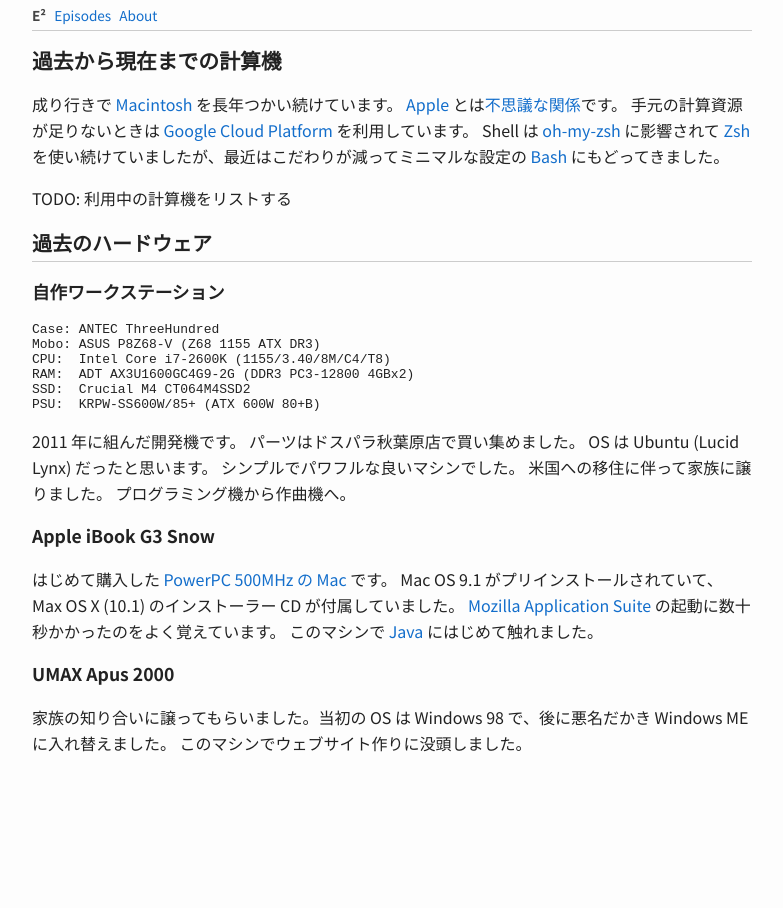
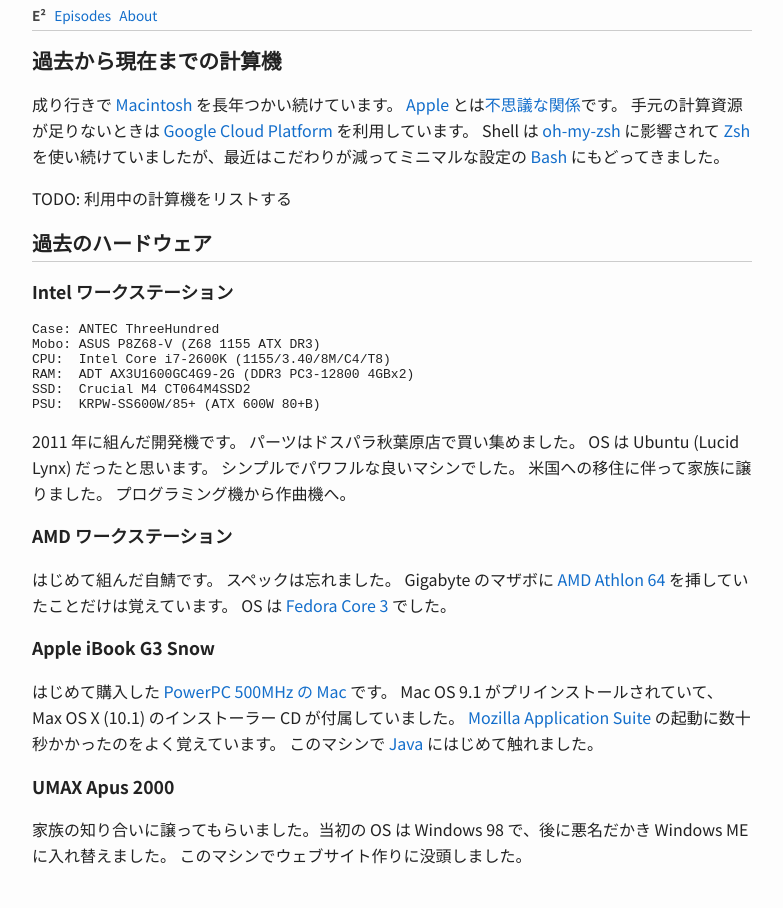
Before and after one commit to toru/ep.torumk.com, a Jekyll site: the page built from _pages/computers.md, in a window 1280 px wide. Shown: the whole page, without its empty margins (248-1031 px from the left). Built offline with Jekyll 4.4.1, drawn with Linux system fonts in a browser that asks for light colours.

Commit message:
pages: add some content on the amd workstation

````diff
--- a/_pages/computers.md
+++ b/_pages/computers.md
@@ -14,7 +14,7 @@
 
 ## 過去のハードウェア
 
-### 自作ワークステーション
+### Intel ワークステーション
 
 ```spec
 Case: ANTEC ThreeHundred
@@ -32,6 +32,13 @@
 米国への移住に伴って家族に譲りました。
 プログラミング機から作曲機へ。
 
+### AMD ワークステーション
+
+はじめて組んだ自鯖です。
+スペックは忘れました。
+Gigabyte のマザボに [AMD Athlon 64](https://en.wikipedia.org/wiki/Athlon_64) を挿していたことだけは覚えています。
+OS は [Fedora Core 3](https://fedoraproject.org/wiki/Releases/HistoricalSchedules#Fedora_Core_3_.28Codename:_Heidelberg.29) でした。
+
 ### Apple iBook G3 Snow
 
 はじめて購入した [PowerPC 500MHz の Mac](https://en.wikipedia.org/wiki/IBook#iBook_G3_Dual_USB_(%22Snow%22)) です。
````
